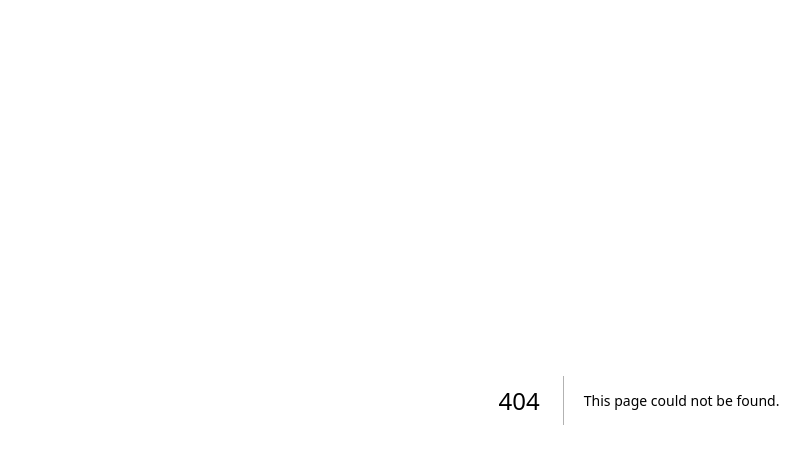
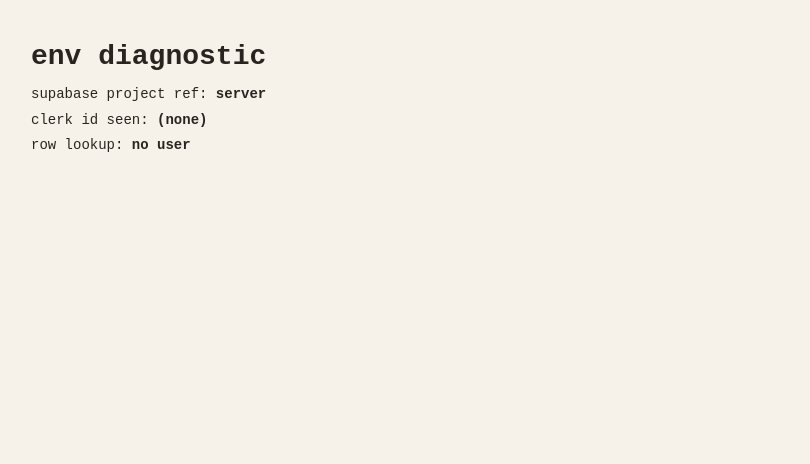
Before and after one commit to sookaa/daddysomm, a Next.js app: page /debug-env in a window 1280 px wide. Before the commit this address had no page. Shown: the top 464 px of the page, without its empty margins (1-811 px from the left). Built offline with nearby package versions, Linux system fonts and the light colour scheme; no server answers.

Commit message:
Temporary env diagnostic page (staging only)

```diff
--- /dev/null
+++ b/app/debug-env/page.tsx
@@ -0,0 +1,41 @@
+import { currentUser } from "@clerk/nextjs/server";
+import { supabaseAdmin } from "@/lib/supabase";
+
+export const dynamic = "force-dynamic";
+
+export default async function DebugEnv() {
+  const url = process.env.SUPABASE_URL || "(unset)";
+  // Show only the project ref (subdomain), never the full URL or any key
+  const host = url.replace(/^https?:\/\//, "").split(".")[0];
+
+  const user = await currentUser();
+  let rowFound = "no user";
+  let clerkId = "(none)";
+  let queryError = "";
+
+  if (user) {
+    clerkId = user.id;
+    try {
+      const db = supabaseAdmin();
+      const { data, error } = await db
+        .from("users")
+        .select("email, wine_lean, onboarded")
+        .eq("clerk_user_id", user.id)
+        .maybeSingle();
+      if (error) queryError = error.message;
+      rowFound = data ? `FOUND: ${data.email}, lean=${data.wine_lean}, onboarded=${data.onboarded}` : "NO ROW";
+    } catch (e: any) {
+      queryError = e?.message || String(e);
+    }
+  }
+
+  return (
+    <main style={{ fontFamily: "monospace", padding: "2rem", fontSize: "14px", lineHeight: 1.8 }}>
+      <h1>env diagnostic</h1>
+      <div>supabase project ref: <strong>{host}</strong></div>
+      <div>clerk id seen: <strong>{clerkId}</strong></div>
+      <div>row lookup: <strong>{rowFound}</strong></div>
+      {queryError && <div style={{ color: "crimson" }}>query error: {queryError}</div>}
+    </main>
+  );
+}
```
